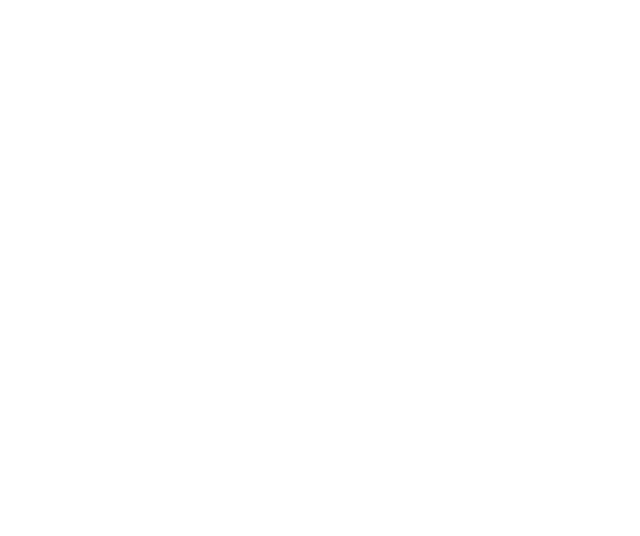
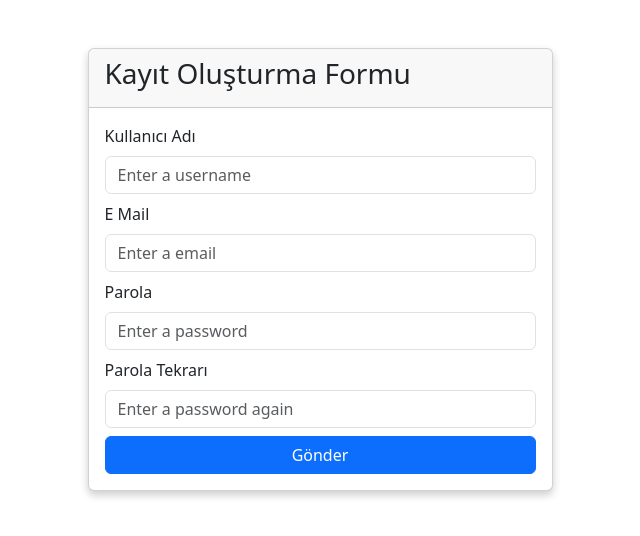
Before and after one commit to aniltarar/formValidatorApp, a plain HTML site: page index.html in a window 1280 px wide. Shown: the whole page, without its empty margins (320-960 px from the left). Drawn offline with nearby package versions, Linux system fonts and the light colour scheme.

Commit message:
Project Design Procces Are Started!

```diff
--- a/index.html
+++ b/index.html
@@ -4,15 +4,48 @@
     <meta charset="UTF-8">
     <meta name="viewport" content="width=device-width, initial-scale=1.0">
     <link href="https://cdn.jsdelivr.net/npm/bootstrap@5.3.2/dist/css/bootstrap.min.css" rel="stylesheet" integrity="sha384-T3c6CoIi6uLrA9TneNEoa7RxnatzjcDSCmG1MXxSR1GAsXEV/Dwwykc2MPK8M2HN" crossorigin="anonymous">
-
+    <link rel="stylesheet" href="style.css">
     <title>Form Validator Project</title>
 </head>
 <body>
 
+    <div class="container d-flex justify-content-center mt-5">
+        <div class="col-sm-5 ">
+            <div class="card">
+                <div class="card-header">
+                    <h3>Kayıt Oluşturma Formu</h3>
+                </div>
+                <div class="card-body">
+                    <form id="registerForm">
+                        <div class="form-group">
+                            <label for="username">Kullanıcı Adı</label>
+                            <input type="text" class="form-control mt-2 mb-2" id="username" placeholder="Enter a username" >
+                            <div></div>
+                        </div>
+                        <div class="form-group">
+                            <label for="email">E Mail</label>
+                            <input type="email" class="form-control mt-2 mb-2" id="email" placeholder="Enter a email" >
+                            <div></div>
+                        </div>
+                        <div class="form-group">
+                            <label for="password">Parola</label>
+                            <input type="password" class="form-control mt-2 mb-2" id="password" placeholder="Enter a password" >
+                            <div></div>
+                        </div>
+                        <div class="form-group">
+                            <label for="repassword">Parola Tekrarı</label>
+                            <input type="password" class="form-control mt-2 mb-2" id="repassword" placeholder="Enter a password again" >
+                            <div></div>
+                        </div>
+                        <button type="submit" class="btn btn-primary d-block w-100 mt-2">Gönder</button>
+                    </form>
+                </div>
+            </div>
+        </div>
+    </div>
 
 
-
-
+<script src="script.js"></script>
 <script src="https://cdn.jsdelivr.net/npm/@popperjs/core@2.11.8/dist/umd/popper.min.js" integrity="sha384-I7E8VVD/ismYTF4hNIPjVp/Zjvgyol6VFvRkX/vR+Vc4jQkC+hVqc2pM8ODewa9r" crossorigin="anonymous"></script>
 <script src="https://cdn.jsdelivr.net/npm/bootstrap@5.3.2/dist/js/bootstrap.min.js" integrity="sha384-BBtl+eGJRgqQAUMxJ7pMwbEyER4l1g+O15P+16Ep7Q9Q+zqX6gSbd85u4mG4QzX+" crossorigin="anonymous"></script>
 </body>
--- a/style.css
+++ b/style.css
@@ -0,0 +1,3 @@
+.card {
+    box-shadow: 0 4px 8px 0 rgba(0, 0, 0, 0.2)
+}
```
